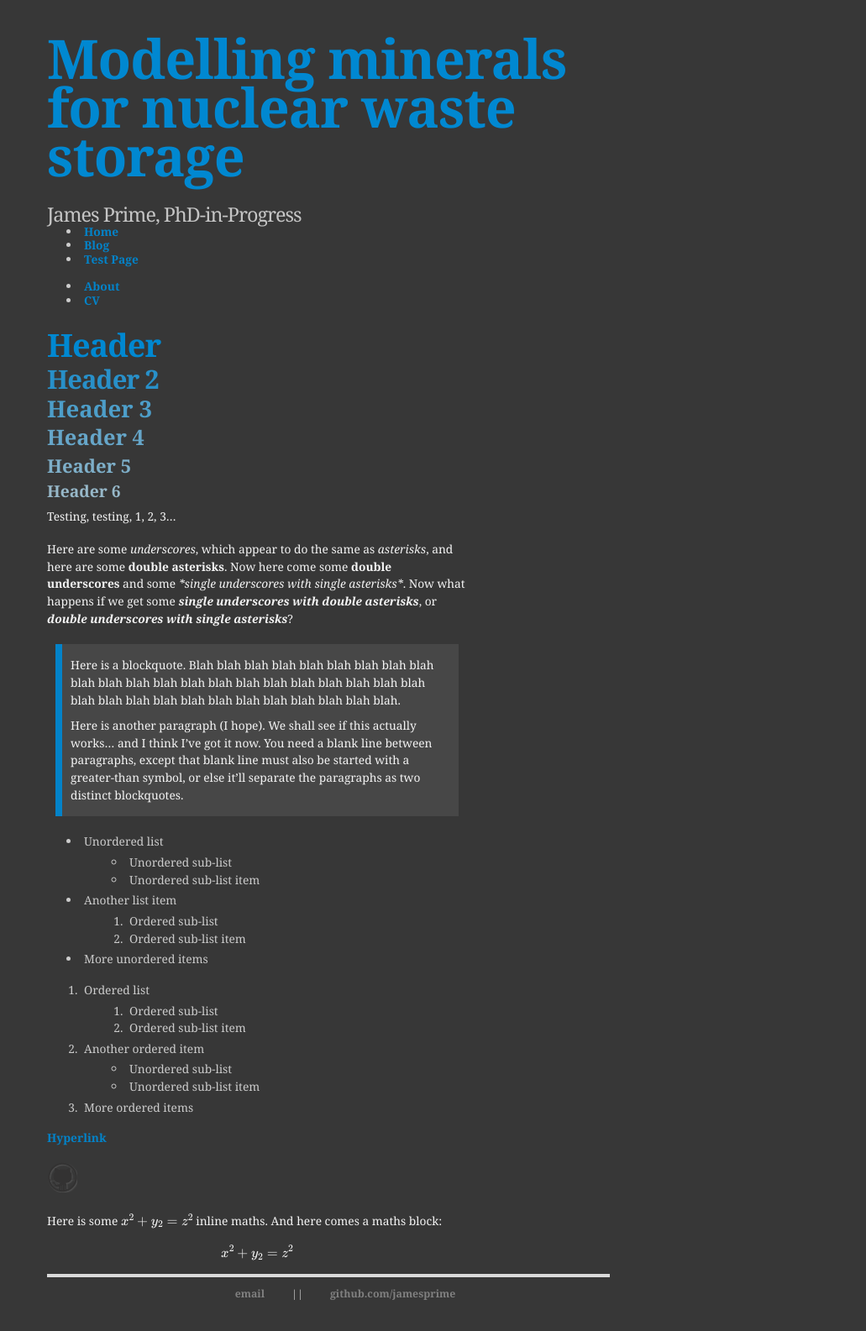
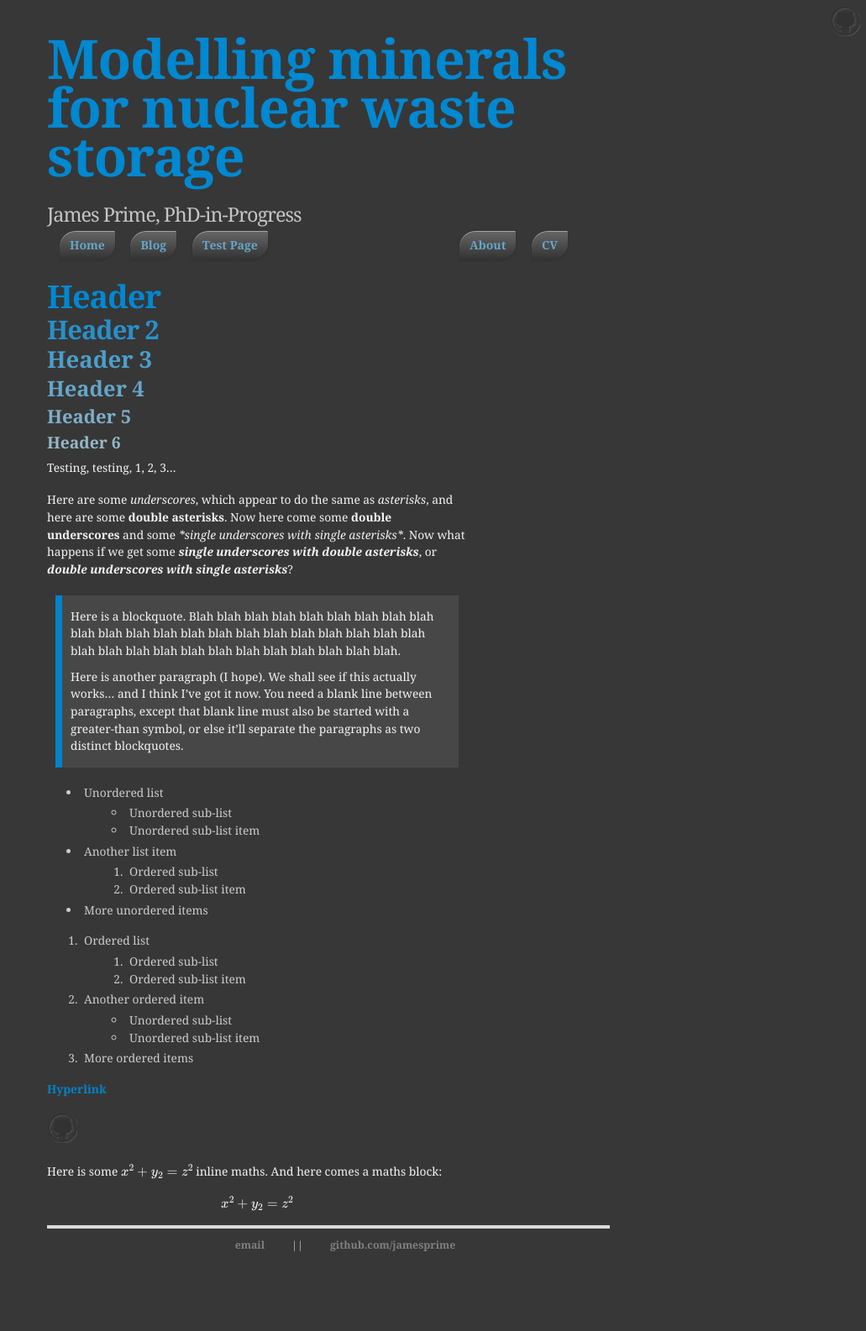
Before and after one commit to jamesprime/jamesprime.github.io, a Jekyll site: the page built from _pages/dhtest/index.md, in a window 1280 px wide. Shown: the whole page at 84% size, without its empty margins (249-1280 px from the left). Built offline with Jekyll 4.4.1, drawn with Linux system fonts in a browser that asks for light colours; nearby versions of some CDN libraries; formulas are drawn with MathJax 3; after the commit the page ends 1526 px from its top, so only the background shows below that.

Commit message:
Updated _sass/uberduper.scss
Commented out original (#->.)logo stylings, copied across (#->.)banner stylings from _sass/jamesprime.scss and modified for testing purposes

```diff
--- a/_sass/uberduper.scss
+++ b/_sass/uberduper.scss
@@ -219,12 +219,87 @@ div.slogan {
     }
 }
 
-#logo {
-    margin: -65px 10px -30px -50px;
-    float: right;
-    background: url('../images/octocat-logo.png');
-    height: 213px;
-    width: 204px;
+// .logo {
+//     margin: -65px 10px -30px -50px;
+//     float: right;
+//     background: url('../images/octocat-logo.png');
+//     height: 213px;
+//     width: 204px;
+// }
+
+.banner {
+    // z-index: 100;
+    // left: 0;
+    // right: 50%;
+    // height: 50px;
+    // margin-right: -382px;
+    // position: fixed;
+    // top: 115px;
+    // background: #fc0;
+    // border: 1px solid #f0b500;
+    // box-shadow: 0 1px 3px rgba(0, 0, 0, .25);
+    // border-radius: 0 2px 2px 0;
+    // padding-right: 10px;
+
+    .button {
+        border: 1px solid #333;
+        background: linear-gradient(#666, #333);
+        border-radius: 20px 2px 20px 2px;
+        box-shadow: inset 0 1px 0 rgba(255, 255, 255, .4), 0 1px 1px rgba(0, 0, 0, .1);
+        background-color: #4C4C4C;
+        margin-left: 5px;
+        padding: 10px 12px;
+        margin-top: 6px;
+        line-height: 14px;
+        font-size: 14px;
+        color: #CCC;
+        font-weight: bold;
+        display: inline-block;
+        text-align: center;
+
+        &:hover {
+            background: linear-gradient(#666, #666);
+            background-color: #404040;
+        }
+    }
+
+    .leftbuttons {
+        position: fixed;
+        left: 50%;
+        margin-left: -340px; // Lines up with content box's left edge
+    }
+
+    .rightbuttons {
+        float: right;
+        margin: 0 45px 0 0;
+    }
+
+    ul {
+        list-style: none;
+        height: 40px;
+        padding: 0;
+        float: left;
+        margin-left: 10px;
+
+        li {
+            display: inline;
+
+            a.button {
+                background-color: #404040;
+                color: #66a6c9;
+            }
+        }
+    }
+
+    .logo {
+        position: absolute;
+        height: 36px;
+        width: 36px;
+        right: 7px;
+        top: 7px;
+        display: block;
+        background: url("../images/octocat-logo.png");
+    }
 }
 
 //-----------------------------------------------------------------------------
```
